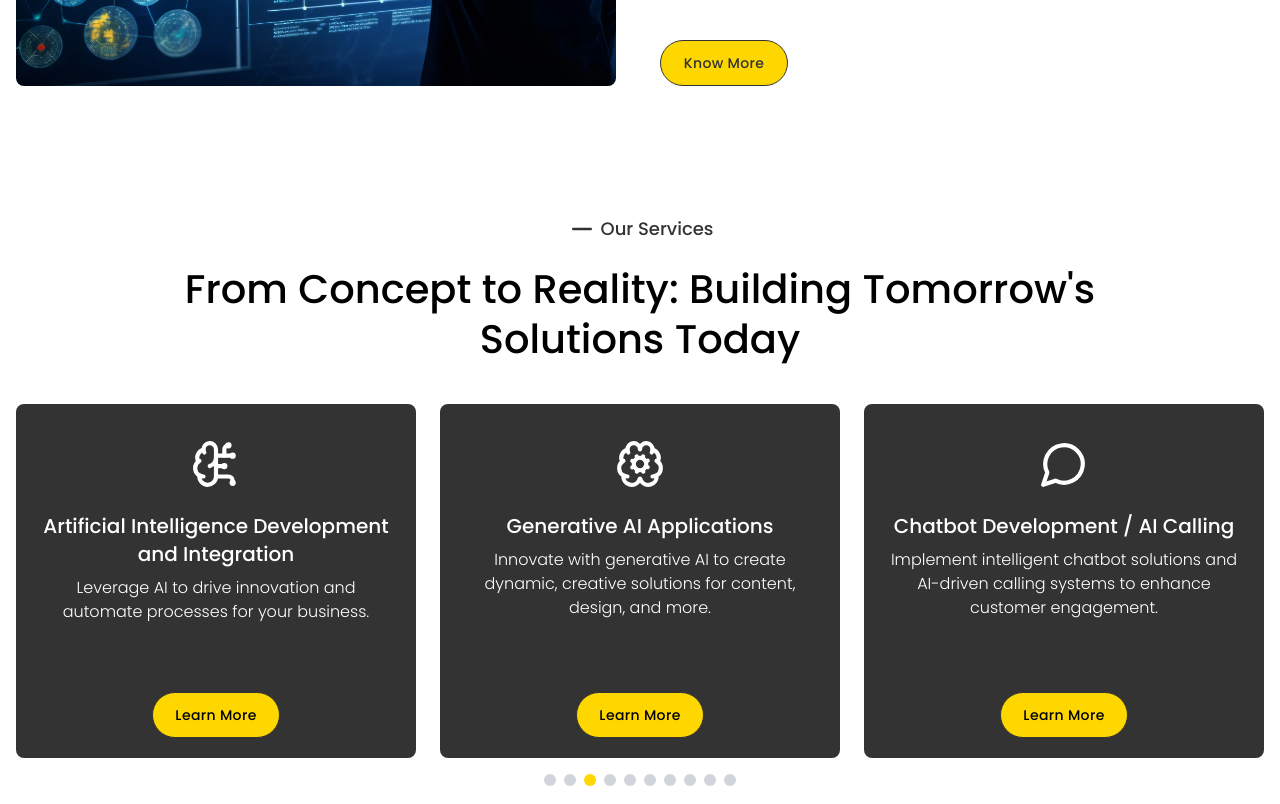
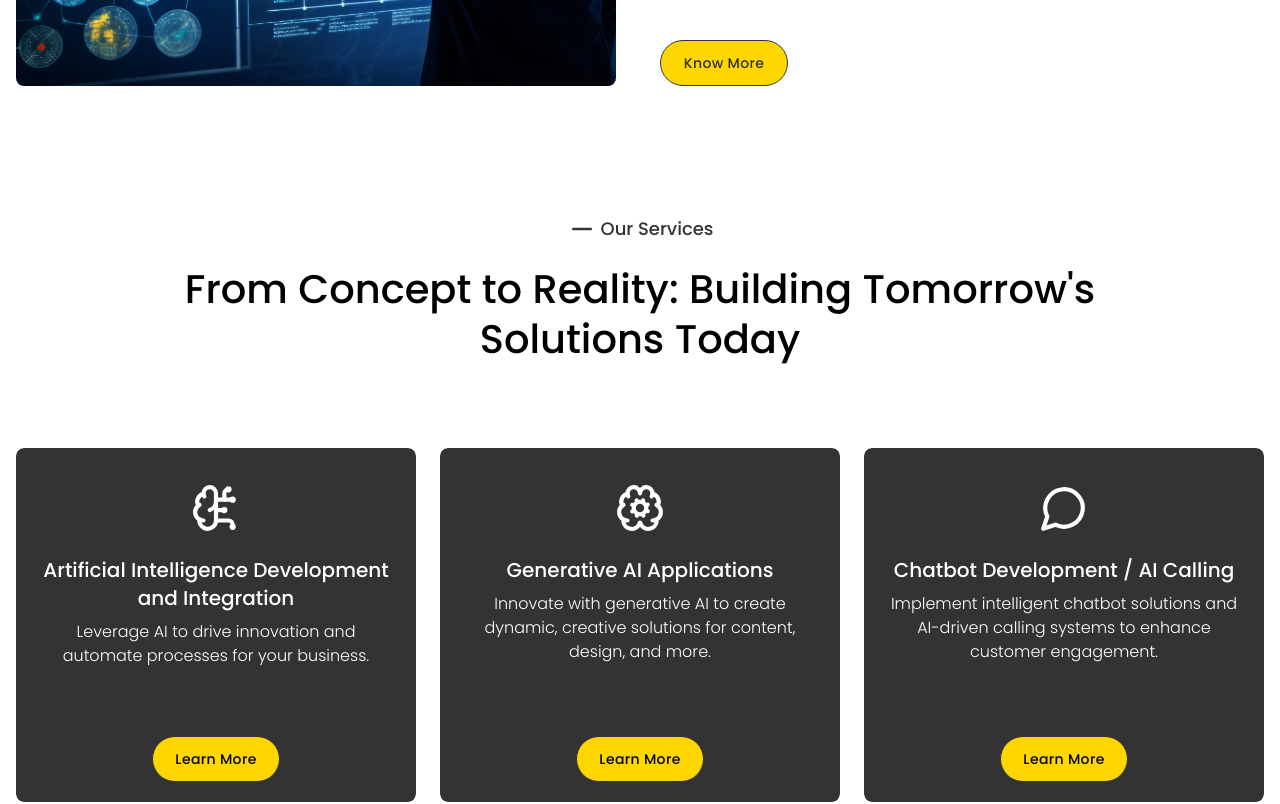
Before and after one commit to remeessalam/corsnova, a React (Create React App) app: page / in a window 1280 px wide. Shown: the part 1420-2224 px from the top of the page. Built offline with nearby package versions, Linux system fonts and the light colour scheme.

Commit message:
home page completed

```diff
--- a/src/components/JoinHappyCustomers.jsx
+++ b/src/components/JoinHappyCustomers.jsx
@@ -53,7 +53,7 @@ const JoinHappyCustomers = () => {
   return (
     <div
       className="py-[5rem] bg-center bg-cover relative text-white"
-      style={{ backgroundImage: `url(${bgImg})` }}
+      // style={{ backgroundImage: `url(${bgImg})` }}
     >
       <div className="absolute top-0 w-full h-full bg-black/75"></div>
       <div className="relative z-10">
@@ -74,7 +74,7 @@ const JoinHappyCustomers = () => {
                 loading="lazy"
                 src={img}
                 alt="featured in"
-                className="object-contain rounded-2xl"
+                className="object-contain rounded-2xl grayscale"
               />
             </div>
           ))}
--- a/src/components/Portfolio.jsx
+++ b/src/components/Portfolio.jsx
@@ -1,8 +1,14 @@
-import React from "react";
+import React, { useState, useEffect } from "react";
+import { useKeenSlider } from "keen-slider/react";
+import "keen-slider/keen-slider.min.css";
 import SubHeading from "./SubHeading";
 import { appPortfolio, webPortfolio } from "../constant";
 
 const Portfolio = ({ page }) => {
+  const [currentSlide, setCurrentSlide] = useState(0);
+  const [loaded, setLoaded] = useState(false);
+  const [slideCount, setSlideCount] = useState(0);
+
   let portfolioList;
 
   if (page === "web-development") {
@@ -12,8 +18,89 @@ const Portfolio = ({ page }) => {
   } else {
     portfolioList = webPortfolio.slice(0, 3).concat(appPortfolio.slice(0, 3));
   }
+
+  const [sliderRef, instanceRef] = useKeenSlider({
+    initial: 0,
+    loop: true,
+    slides: {
+      perView: () => {
+        if (window.innerWidth < 640) return 1;
+        if (window.innerWidth < 1024) return 2;
+        return 3;
+      },
+      spacing: 28,
+    },
+    slideChanged(slider) {
+      setCurrentSlide(slider.track.details.rel);
+    },
+    created(slider) {
+      setLoaded(true);
+      // Calculate how many dots we need based on slides and visible slides
+      const totalSlides = slider.track.details.slides.length;
+      const slidesPerView = slider.options.slides.perView;
+      // Make sure we handle the case when slidesPerView is a function
+      const visibleSlides =
+        typeof slidesPerView === "function" ? slidesPerView() : slidesPerView;
+
+      // Calculate dots: max = total slides - visible slides + 1
+      // Ensure it's at least 1 and not negative
+      const dotsCount = Math.max(1, totalSlides - (visibleSlides - 1));
+      setSlideCount(dotsCount);
+    },
+  });
+
+  // Auto-slide functionality
+  useEffect(() => {
+    if (loaded && instanceRef.current) {
+      const keenSlider = instanceRef.current;
+
+      const interval = setInterval(() => {
+        if (keenSlider && keenSlider.track) {
+          const maxSlide = keenSlider.track.details.maxIdx;
+
+          if (currentSlide === maxSlide) {
+            keenSlider.moveToIdx(0);
+          } else {
+            keenSlider.next();
+          }
+        }
+      }, 3000); // Change slides every 3 seconds
+
+      return () => {
+        clearInterval(interval);
+      };
+    }
+  }, [loaded, instanceRef, currentSlide]);
+
+  // Update perView on window resize
+  useEffect(() => {
+    const handleResize = () => {
+      if (instanceRef.current) {
+        instanceRef.current.update();
+
+        // Recalculate dots on resize
+        if (instanceRef.current.track) {
+          const totalSlides = instanceRef.current.track.details.slides.length;
+          const slidesPerView = instanceRef.current.options.slides.perView;
+          const visibleSlides =
+            typeof slidesPerView === "function"
+              ? slidesPerView()
+              : slidesPerView;
+
+          const dotsCount = Math.max(1, totalSlides - (visibleSlides - 1));
+          setSlideCount(dotsCount);
+        }
+      }
+    };
+
+    window.addEventListener("resize", handleResize);
+    return () => {
+      window.removeEventListener("resize", handleResize);
+    };
+  }, [instanceRef]);
+
   return (
-    <div className="py-[5rem] wrapper flex flex-col items-center gap-5">
+    <div className="pt-[5rem] wrapper flex flex-col items-center gap-5">
       <SubHeading heading="Our Portfolio" />
       <h2
         data-aos="fade-up"
@@ -21,11 +108,13 @@ const Portfolio = ({ page }) => {
       >
         Work Speaks Volumes: Discover Our Projects
       </h2>
-      <div className="grid sm:grid-cols-2 lg:grid-cols-3 gap-7 max-w-5xl mx-auto mt-5">
+
+      <div className="w-full max-w-5xl mx-auto mt-5">
+        <div ref={sliderRef} className="keen-slider  py-[4rem]">
           {portfolioList.map(({ img, id, title }) => (
+            <div key={id} className="keen-slider__slide shadowHover rounded-xl">
               <div
                 className="relative aspect-square sm:aspect-square rounded-xl overflow-hidden"
-            key={id}
                 data-aos="fade-up"
               >
                 <div className="absolute top-0 w-full h-full bg-gradient-to-b from-transparent to-darkgray z-0"></div>
@@ -41,7 +130,13 @@ const Portfolio = ({ page }) => {
                   {title}
                 </h3>
               </div>
+            </div>
           ))}
+        </div>
+
+        {/* {loaded && (
+          <div className="flex justify-center gap-2 mt-4">{renderDots()}</div>
+        )} */}
       </div>
     </div>
   );
--- a/src/components/Testimonials.jsx
+++ b/src/components/Testimonials.jsx
@@ -100,8 +100,8 @@ const Testimonials = () => {
                       alt={item.name}
                       className="h-full w-[2rem] rounded-full object-cover"
                     />
-                    <p className="font-medium mt-1">{item.name}</p>
-                    <p className="text-sm">{item.position}</p>
+                    <p className="font-medium mt-1 text-black">{item.name}</p>
+                    <p className="text-sm text-black">{item.position}</p>
                   </div>
                 </div>
               </div>
--- a/src/components/website/SlidingService.jsx
+++ b/src/components/website/SlidingService.jsx
@@ -17,6 +17,7 @@ const SlidingService = () => {
 
   const [sliderRef, instanceRef] = useKeenSlider({
     initial: 0,
+    loop: true,
     slides: {
       perView: () => {
         if (window.innerWidth < 640) return 1;
@@ -94,29 +95,8 @@ const SlidingService = () => {
     };
   }, [instanceRef]);
 
-  const renderDots = () => {
-    // Only render if we have valid numbers
-    if (!slideCount || slideCount <= 0) return null;
-
-    const dots = [];
-    for (let i = 0; i < slideCount; i++) {
-      dots.push(
-        <button
-          key={i}
-          onClick={() => {
-            instanceRef.current?.moveToIdx(i);
-          }}
-          className={`w-3 h-3 rounded-full ${
-            currentSlide === i ? "bg-primary" : "bg-gray-300"
-          }`}
-        ></button>
-      );
-    }
-    return dots;
-  };
-
   return (
-    <section className="wrapper py-[5rem] flex flex-col gap-5 items-center">
+    <section className="wrapper pt-[5rem] flex flex-col gap-5 items-center">
       <SubHeading heading="Our Services" />
       <h2
         data-aos="fade-up"
@@ -125,13 +105,16 @@ const SlidingService = () => {
         From Concept to Reality: Building Tomorrow's Solutions Today
       </h2>
 
-      <div className="mt-5 w-full">
-        <div ref={sliderRef} className="keen-slider">
+      <div className=" w-full">
+        <div ref={sliderRef} className="keen-slider py-[4rem]">
           {allServices.map((service, idx) => (
-            <div key={idx} className="keen-slider__slide">
+            <div
+              key={idx}
+              className="keen-slider__slide shadowHover rounded-lg"
+            >
               <div
                 data-aos="fade-up"
-                className="bg-darkgray group h-full hover:bg-primary transition-all duration-500 rounded-lg p-5 flex text-center flex-col justify-between"
+                className="bg-darkgray group h-full  hover:bg-primary transition-all duration-500 rounded-lg p-5 flex text-center flex-col justify-between"
               >
                 <div className="flex flex-col items-center">
                   <service.icon
@@ -157,9 +140,9 @@ const SlidingService = () => {
           ))}
         </div>
 
-        {loaded && (
+        {/* {loaded && (
           <div className="flex justify-center gap-2 mt-4">{renderDots()}</div>
-        )}
+        )} */}
       </div>
 
       <Drawer
--- a/src/components/website/WebsiteFooter.jsx
+++ b/src/components/website/WebsiteFooter.jsx
@@ -14,7 +14,7 @@ import { Helmet } from "react-helmet";
 
 const WebsiteFooter = () => {
   return (
-    <div className="py-[3rem] bg-gray-600">
+    <div className="py-[3rem] bg-darkgray">
       <div className="wrapper flex lg:flex-row flex-col gap-7 sm:gap-14 justify-between ">
         <div className="">
           <Helmet>
--- a/src/index.css
+++ b/src/index.css
@@ -77,6 +77,9 @@ html {
   .section-heading {
     @apply font-medium text-lg text-darkgray;
   }
+  .hoveranimation {
+    @apply transition-all duration-300;
+  }
 }
 
 /* menu offcanvas styles */
--- a/src/pages/Home.jsx
+++ b/src/pages/Home.jsx
@@ -22,9 +22,7 @@ const JoinHappyCustomers = React.lazy(() =>
 const WebsiteFooter = React.lazy(() =>
   import("../components/website/WebsiteFooter")
 );
-const AllServices = React.lazy(() =>
-  import("../components/website/AllServices")
-);
+
 const OurValue = React.lazy(() => import("../components/website/OurValue"));
 const WhyChooseUs = React.lazy(() => import("../components/WhyChooseUs"));
 const LeadForm = React.lazy(() => import("../components/LeadForm"));
@@ -61,9 +59,9 @@ const Home = () => {
             data-aos="fade-up"
             className="wrapper text-center flex flex-col gap-5 justify-center items-center h-full relative z-10"
           >
-            <p className="sub-heading">Welcome to</p>
+            <p className="sub-heading !text-white">Welcome to</p>
             <h1 className="heading text-stroke">CORSNOVA</h1>
-            <p className="sub-heading">
+            <p className="sub-heading !text-white">
               AI Meets Integrity - Empowering Innovation with Intelligence
             </p>
           </div>
```
Also changed, not shown: src/pages/AboutUs.jsx (+5 -3 lines), src/pages/ContactUs.jsx (+13 -9 lines), 1 other file (tests, documents, lock files or other folders). Lines whose indentation alone changed are shown as unchanged.
